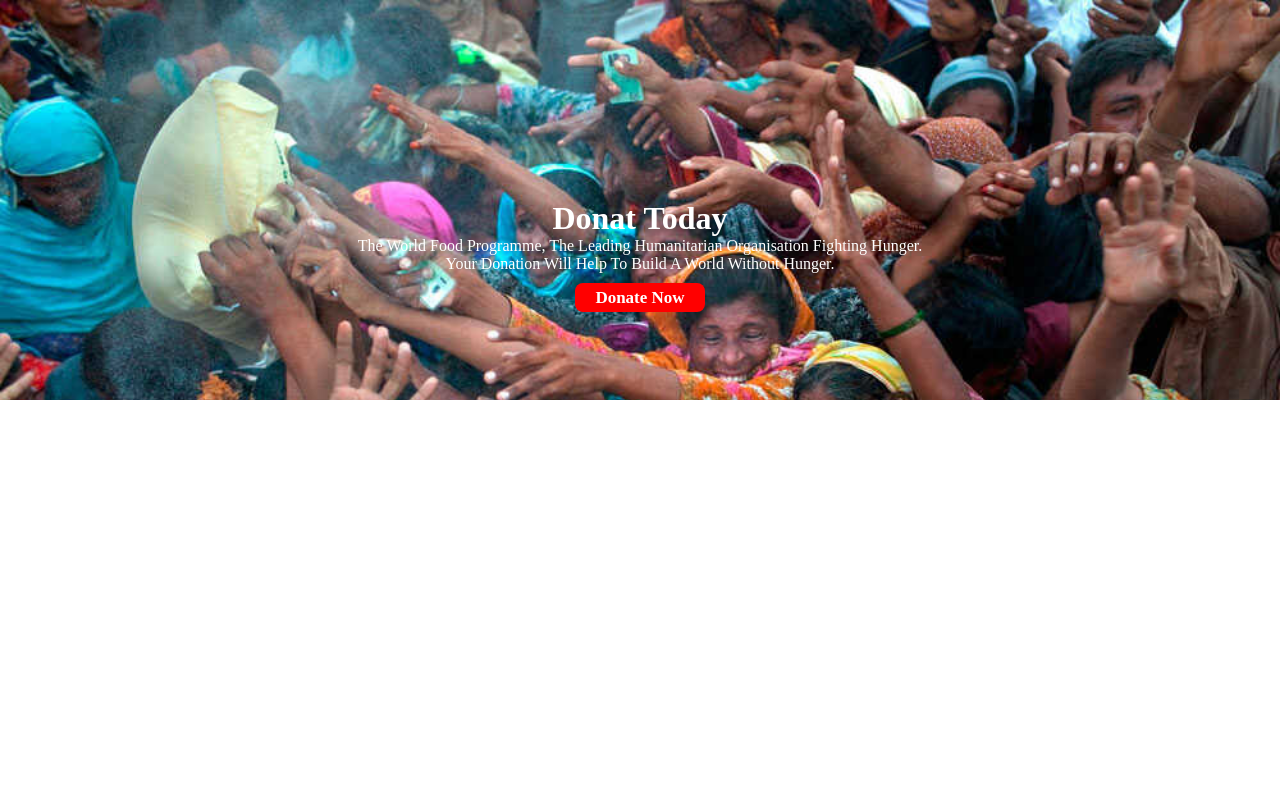
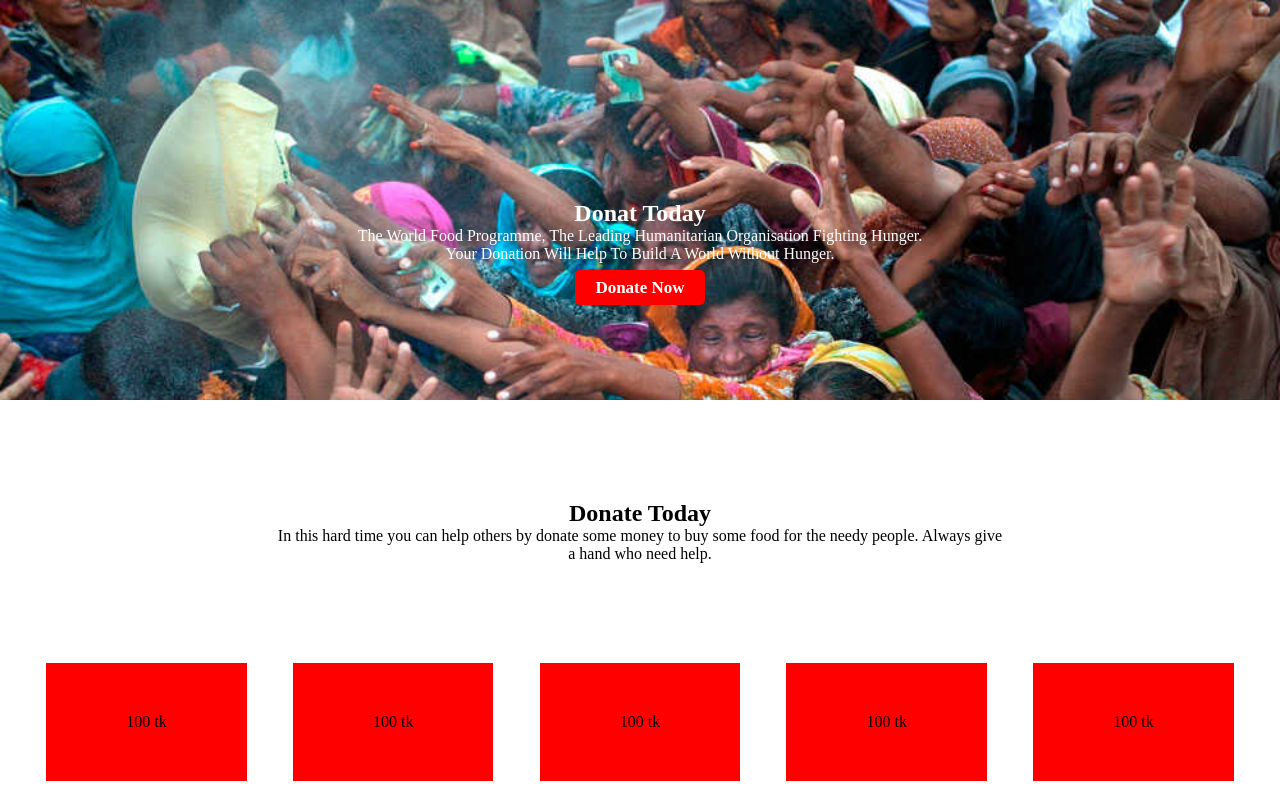
Before and after one commit to developerabdulaziz/donate-today-main, a plain HTML site: page index.html in a window 1280 px wide. Drawn offline with Linux system fonts and the light colour scheme.

Commit message:
donate amount add

```diff
--- a/index.html
+++ b/index.html
@@ -10,7 +10,8 @@
 </head>
 
 <body>
-    <div class="top-banner">
+    <!------------------------- top banner ---------------------->
+    <section class="top-banner">
         <div class="banner">
             <h1>donat today</h1>
             <p>The World Food Programme, The Leading Humanitarian Organisation Fighting Hunger.
@@ -20,7 +21,26 @@
                 href="https://www.therefugeegirls.com/food-protection?gclid=CjwKCAjwmJeYBhAwEiwAXlg0AYvCWB9touwkWlOomkbxQJZgPPVtpY6JXYpBmCY42mi1wJCcYzq4DBoCzb8QAvD_BwE"
                 target="_blank" rel="noopener noreferrer">Donate Now</a>
         </div>
-    </div>
+    </section>
+    <!------------------------- Donate  Today ---------------------->
+    <section class="donate">
+        <div class="donate-heading">
+            <h1>Donate Today</h1>
+            <p>In this hard time you can help others by donate some money to buy some food for the needy people. Always
+                give
+                <br> a hand who need help.
+            </p>
+        </div>
+
+        <div class="donate-amount">
+            <div class="amount">100 tk</div>
+            <div class="amount">100 tk</div>
+            <div class="amount">100 tk</div>
+            <div class="amount">100 tk</div>
+            <div class="amount">100 tk</div>
+        </div>
+    </section>
+
 </body>
 
 </html>
--- a/style.css
+++ b/style.css
@@ -3,7 +3,9 @@
     padding: 0;
 }
 
+/* -------top-banner-------- */
 .top-banner {
+    margin-bottom: 100px;
     background-image: url(images/donation6.jpg);
     background-repeat: no-repeat;
     background-size: cover;
@@ -28,7 +30,29 @@
     font-weight: bold;
     color: white;
     background-color: red;
-    padding: 5px 20px;
-    border-radius: 8px;
+    padding: 8px 20px;
+    border-radius: 5px;
 
 }
+
+/*=============== Donate  Today =============== */
+/* .donate {
+    text-align: center;
+} */
+
+.donate-heading {
+    margin-bottom: 100px;
+    text-align: center;
+}
+
+.donate-amount {
+    display: flex;
+    justify-content: space-evenly;
+}
+
+.amount {
+    /* width: 80px;
+    height: 50px; */
+    padding: 50px 80px;
+    background-color: red;
+}
```
